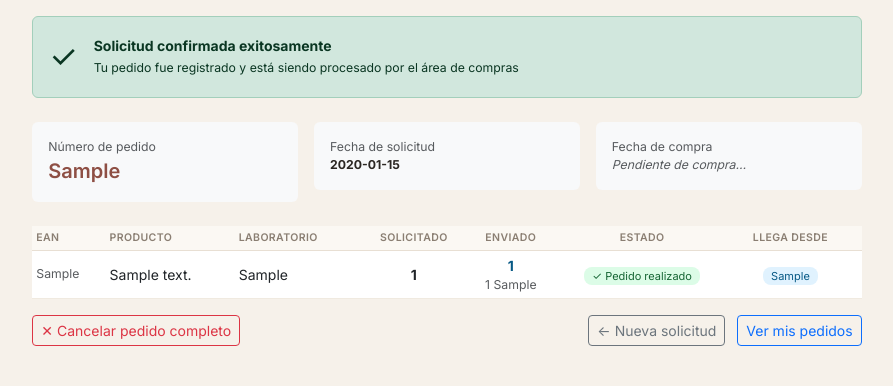
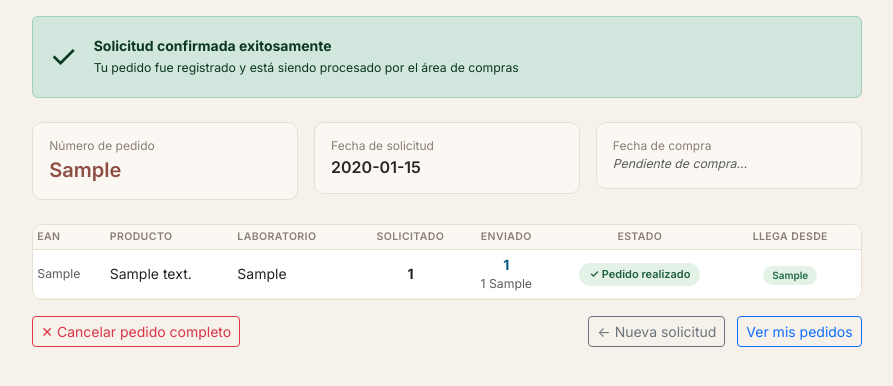
Before and after one commit to dayfloresred-dotcom/App-Pedidos, a Flask app: page /confirmado/1 in a window 1280 px wide. Shown: the part 54-440 px from the top of the page, without its empty margins (193-1086 px from the left). Run offline with Flask 3, Linux system fonts and the light colour scheme; the visitor is signed in with stand-in values (Sample User, id 1); tables that the repository leaves empty hold one stand-in row (values such as "Sample post").

Commit message:
UI: confirmado con metric-cards, badges del sistema y refresco de items por fragmento
Co-Authored-By: Claude Fable 5 <noreply@anthropic.com>

```diff
--- a/app.py
+++ b/app.py
@@ -77,6 +77,17 @@ def ver_solicitud(sol_id):
         return redirect(url_for('mis_pedidos'))
     envios = get_envios_sucursal(sol['sucursal'])
     return render_template('confirmado.html', sol=sol, items=items, envios=envios)
+
+@app.route('/confirmado/<int:sol_id>/fragmento')
+@login_required
+def ver_solicitud_fragmento(sol_id):
+    sol, items = get_solicitud_detalle(sol_id)
+    if not sol:
+        return 'No encontrada', 404
+    if session.get('rol') != 'admin' and sol['sucursal'] != session.get('username'):
+        return 'Sin permiso', 403
+    envios = get_envios_sucursal(sol['sucursal'])
+    return render_template('_confirmado_items.html', sol=sol, items=items, envios=envios)
 
 @app.route('/solicitud/<int:sol_id>/cancelar', methods=['POST'])
 @login_required
--- /dev/null
+++ b/templates/_confirmado_items.html
@@ -0,0 +1,60 @@
+{% set ORIGEN = {'CD':'Centro de Distribución','SUD':'Droguería Sud','SUIZO':'Droguería Suizo','ROT':'Rotación','INEXISTENTE':'Producto inexistente'} %}
+{% set ENVLBL = {'CD':'CD','SUD':'Sud','SUIZO':'Suizo','ROT':'Rotación'} %}
+{% set ORIGEN_BADGE = {'CD':'badge-cd','SUD':'badge-sud','SUIZO':'badge-suizo','ROT':'badge-rot','INEXISTENTE':'badge-cancelado'} %}
+<table class="table table-sm">
+  <thead><tr>
+    <th>EAN</th><th>Producto</th><th>Laboratorio</th>
+    <th class="text-center">Solicitado</th><th class="text-center">Enviado</th><th class="text-center">Estado</th>
+    <th class="text-center">Llega desde</th><th></th>
+  </tr></thead>
+  <tbody>
+    {% for it in items %}
+    <tr {% if it.cancelado %}style="opacity:.6"{% endif %}>
+      <td class="text-muted small">{{ it.ean }}</td>
+      <td>{{ it.descripcion }}</td>
+      <td>{{ it.laboratorio }}</td>
+      <td class="text-center fw-bold">{{ it.cantidad }}</td>
+      <td class="text-center">
+        {% set env = envios.get(it.sku, {}) %}
+        {% if env %}
+          <span class="fw-bold" style="color:#075985">{{ env.values()|sum }}</span>
+          <div class="small text-muted">{% for code, cc in env.items() %}{{ cc }} {{ ENVLBL.get(code, code) }}{% if not loop.last %} + {% endif %}{% endfor %}</div>
+        {% else %}
+          <span class="text-muted small">—</span>
+        {% endif %}
+      </td>
+      <td class="text-center">
+        {% if it.cancelado %}
+          <span class="badge-cancelado">✕ Cancelado</span>
+        {% elif it.comprado %}
+          <span class="badge-comprado">✓ Pedido realizado</span>
+        {% elif it.ordenado %}
+          <span class="badge-generado">✓ Pedido generado</span>
+        {% else %}
+          <span class="badge-pendiente">⏳ Pendiente</span>
+        {% endif %}
+      </td>
+      <td class="text-center">
+        {% if it.drogueria_final == 'INEXISTENTE' %}
+          <span class="badge-cancelado">Producto inexistente</span>
+        {% elif it.cancelado %}
+          <span class="text-muted small">—</span>
+        {% elif it.drogueria_final %}
+          <span class="{{ ORIGEN_BADGE.get(it.drogueria_final, 'badge-cd') }}">{{ ORIGEN.get(it.drogueria_final, it.drogueria_final) }}</span>
+        {% else %}
+          <span class="text-muted small">A definir</span>
+        {% endif %}
+      </td>
+      <td class="text-center">
+        {% if it.cancelado %}
+        <button class="btn btn-sm btn-link text-success p-0" title="Restaurar (vuelve a Generar orden)"
+          onclick="restaurarItem({{ it.id }})">&#8635; Restaurar</button>
+        {% elif not it.comprado and sol.estado == 'pendiente' %}
+        <button class="btn btn-sm btn-link text-danger p-0" title="Cancelar este producto"
+          onclick="cancelarItem({{ it.id }})">✕</button>
+        {% endif %}
+      </td>
+    </tr>
+    {% endfor %}
+  </tbody>
+</table>
--- a/templates/confirmado.html
+++ b/templates/confirmado.html
@@ -11,83 +11,27 @@
     </div>
     <div class="row g-3 mb-4">
       <div class="col-4">
-        <div class="bg-light rounded p-3">
-          <div class="small text-muted">Número de pedido</div>
-          <div class="sol-number fs-5">{{ sol.numero }}</div>
+        <div class="metric-card">
+          <div class="metric-label">Número de pedido</div>
+          <div class="metric-valor sol-number">{{ sol.numero }}</div>
         </div>
       </div>
       <div class="col-4">
-        <div class="bg-light rounded p-3">
-          <div class="small text-muted">Fecha de solicitud</div>
-          <div class="fw-bold small">{{ sol.fecha_solicitud }}</div>
+        <div class="metric-card">
+          <div class="metric-label">Fecha de solicitud</div>
+          <div class="metric-valor fs-6">{{ sol.fecha_solicitud }}</div>
         </div>
       </div>
       <div class="col-4">
-        <div class="bg-light rounded p-3">
-          <div class="small text-muted">Fecha de compra</div>
+        <div class="metric-card">
+          <div class="metric-label">Fecha de compra</div>
           <div class="text-muted fst-italic small">Pendiente de compra…</div>
         </div>
       </div>
     </div>
-    {% set ORIGEN = {'CD':'Centro de Distribución','SUD':'Droguería Sud','SUIZO':'Droguería Suizo','ROT':'Rotación','INEXISTENTE':'Producto inexistente'} %}
-    {% set ENVLBL = {'CD':'CD','SUD':'Sud','SUIZO':'Suizo','ROT':'Rotación'} %}
-    <table class="table table-sm">
-      <thead><tr>
-        <th>EAN</th><th>Producto</th><th>Laboratorio</th>
-        <th class="text-center">Solicitado</th><th class="text-center">Enviado</th><th class="text-center">Estado</th>
-        <th class="text-center">Llega desde</th><th></th>
-      </tr></thead>
-      <tbody>
-        {% for it in items %}
-        <tr {% if it.cancelado %}style="opacity:.6"{% endif %}>
-          <td class="text-muted small">{{ it.ean }}</td>
-          <td>{{ it.descripcion }}</td>
-          <td>{{ it.laboratorio }}</td>
-          <td class="text-center fw-bold">{{ it.cantidad }}</td>
-          <td class="text-center">
-            {% set env = envios.get(it.sku, {}) %}
-            {% if env %}
-              <span class="fw-bold" style="color:#075985">{{ env.values()|sum }}</span>
-              <div class="small text-muted">{% for code, cc in env.items() %}{{ cc }} {{ ENVLBL.get(code, code) }}{% if not loop.last %} + {% endif %}{% endfor %}</div>
-            {% else %}
-              <span class="text-muted small">—</span>
-            {% endif %}
-          </td>
-          <td class="text-center">
-            {% if it.cancelado %}
-              <span style="background:#fee2e2;color:#991b1b;font-size:11px;padding:2px 8px;border-radius:8px">✕ Cancelado</span>
-            {% elif it.comprado %}
-              <span style="background:#dcfce7;color:#166534;font-size:11px;padding:2px 8px;border-radius:8px">✓ Pedido realizado</span>
-            {% elif it.ordenado %}
-              <span style="background:#fff7ed;color:#9a3412;font-size:11px;padding:2px 8px;border-radius:8px">✓ Pedido generado</span>
-            {% else %}
-              <span style="background:#fef9c3;color:#854d0e;font-size:11px;padding:2px 8px;border-radius:8px">⏳ Pendiente</span>
-            {% endif %}
-          </td>
-          <td class="text-center">
-            {% if it.drogueria_final == 'INEXISTENTE' %}
-              <span style="background:#fee2e2;color:#991b1b;font-size:11px;padding:2px 8px;border-radius:8px">Producto inexistente</span>
-            {% elif it.cancelado %}
-              <span class="text-muted small">—</span>
-            {% elif it.drogueria_final %}
-              <span style="background:#e0f2fe;color:#075985;font-size:11px;padding:2px 8px;border-radius:8px">{{ ORIGEN.get(it.drogueria_final, it.drogueria_final) }}</span>
-            {% else %}
-              <span class="text-muted small">A definir</span>
-            {% endif %}
-          </td>
-          <td class="text-center">
-            {% if it.cancelado %}
-            <button class="btn btn-sm btn-link text-success p-0" title="Restaurar (vuelve a Generar orden)"
-              onclick="restaurarItem({{ it.id }})">&#8635; Restaurar</button>
-            {% elif not it.comprado and sol.estado == 'pendiente' %}
-            <button class="btn btn-sm btn-link text-danger p-0" title="Cancelar este producto"
-              onclick="cancelarItem({{ it.id }})">✕</button>
-            {% endif %}
-          </td>
-        </tr>
-        {% endfor %}
-      </tbody>
-    </table>
+    <div class="tabla-card" id="items-wrap">
+      {% include '_confirmado_items.html' %}
+    </div>
     <div class="d-flex justify-content-between mt-3">
       <div>
         {% if sol.estado == 'pendiente' %}
@@ -108,13 +52,16 @@
 {% block scripts %}
 <script>
 async function cancelarItem(itemId) {
-  if (!confirm('¿Cancelar este producto de tu pedido?')) return;
+  const ok = await confirmar('El producto vuelve a poder restaurarse después.',
+    {titulo: '¿Cancelar este producto?', accion: 'Cancelar producto'});
+  if (!ok) return;
   const res = await fetch('/api/item/cancelar', {
     method: 'POST', headers: {'Content-Type': 'application/json'},
     body: JSON.stringify({item_id: itemId})
   });
   const d = await res.json().catch(() => ({}));
-  if (res.ok && d.ok) location.reload(); else alert(d.error || 'No se pudo cancelar.');
+  if (res.ok && d.ok) { toast('Producto cancelado', 'exito'); refrescarItems(); }
+  else toast(d.error || 'No se pudo cancelar', 'error');
 }
 
 async function restaurarItem(itemId) {
@@ -123,7 +70,14 @@ async function restaurarItem(itemId) {
     body: JSON.stringify({item_id: itemId})
   });
   const d = await res.json().catch(() => ({}));
-  if (res.ok && d.ok) location.reload(); else alert(d.error || 'No se pudo restaurar.');
+  if (res.ok && d.ok) { toast('Producto restaurado', 'exito'); refrescarItems(); }
+  else toast(d.error || 'No se pudo restaurar', 'error');
+}
+
+async function refrescarItems() {
+  const res = await fetch(location.pathname + '/fragmento');
+  if (!res.ok) { location.reload(); return; }
+  document.getElementById('items-wrap').innerHTML = await res.text();
 }
 </script>
 {% endblock %}
```
Also changed, not shown: tests/test_fragmento.py (+14 -0 lines).
